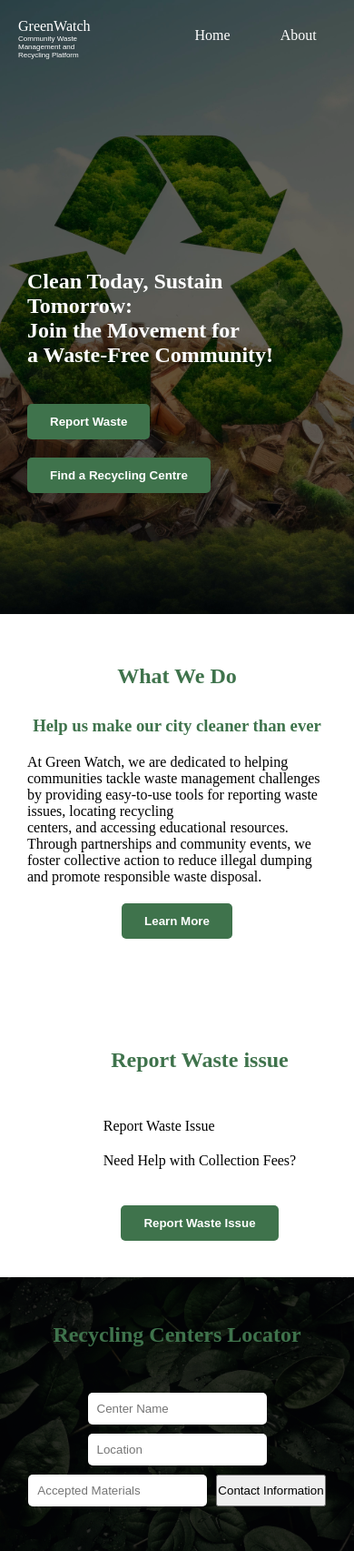
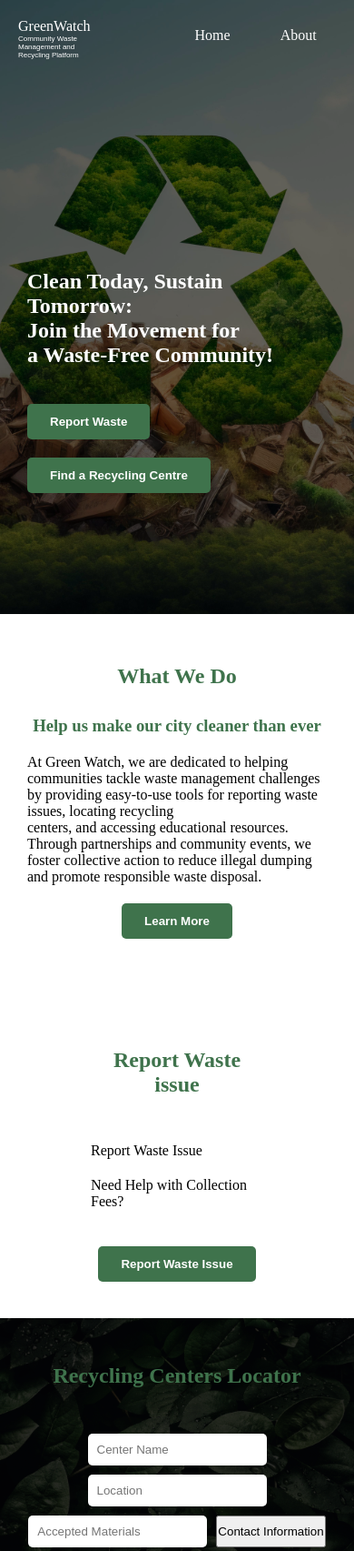
Before and after one commit to Ayiera-20/Green-Watch, a Django app: page / in a window 390 px wide; the page is wider, and only the part inside the window is pictured. Shown: the top 1705 px of that part at 91% size. Run offline with Django 5.2, Linux system fonts and the light colour scheme; some libraries are stand-ins or nearby versions; some web fonts are replaced.

Commit message:
chore: adjust spacing around report section

```diff
--- a/green_watch/mysite/green_watch/static/css/home.css
+++ b/green_watch/mysite/green_watch/static/css/home.css
@@ -128,21 +128,17 @@ h2{
     transition: transform 0.3s ease, background-color 0.3s ease;
 }
 
-.report{
-    padding-left: 100px;
-    padding-bottom: 20px;
-}
 
 .report-content{
     display: flex;
     flex-wrap: wrap;
     flex-direction: row;
+    justify-content: space-around;
 
 }
 
 .report-img{
     width: 30%;
-    margin-left: 500px;
     display: block;
     max-width: 100%;
     height: auto;
@@ -151,8 +147,9 @@ h2{
 
 .report{
     display: flex;
-    padding: 10px 50px;
+    padding: 10px 50px 20px;
     margin-top: 5px;
+
 }
 
 .text-report{
@@ -290,7 +287,11 @@ h2{
         text-align: center;
         justify-content: center;
         margin: 0 auto;
-        padding-bottom: 30px;
+        padding: 10px 100px 30px;
+    }
+    .report-content{
+        justify-content: center;
+        margin: 0 auto;
     }
 
 }
@@ -302,6 +303,8 @@ h2{
 
     }
 }
+
+
 
 
 
```
